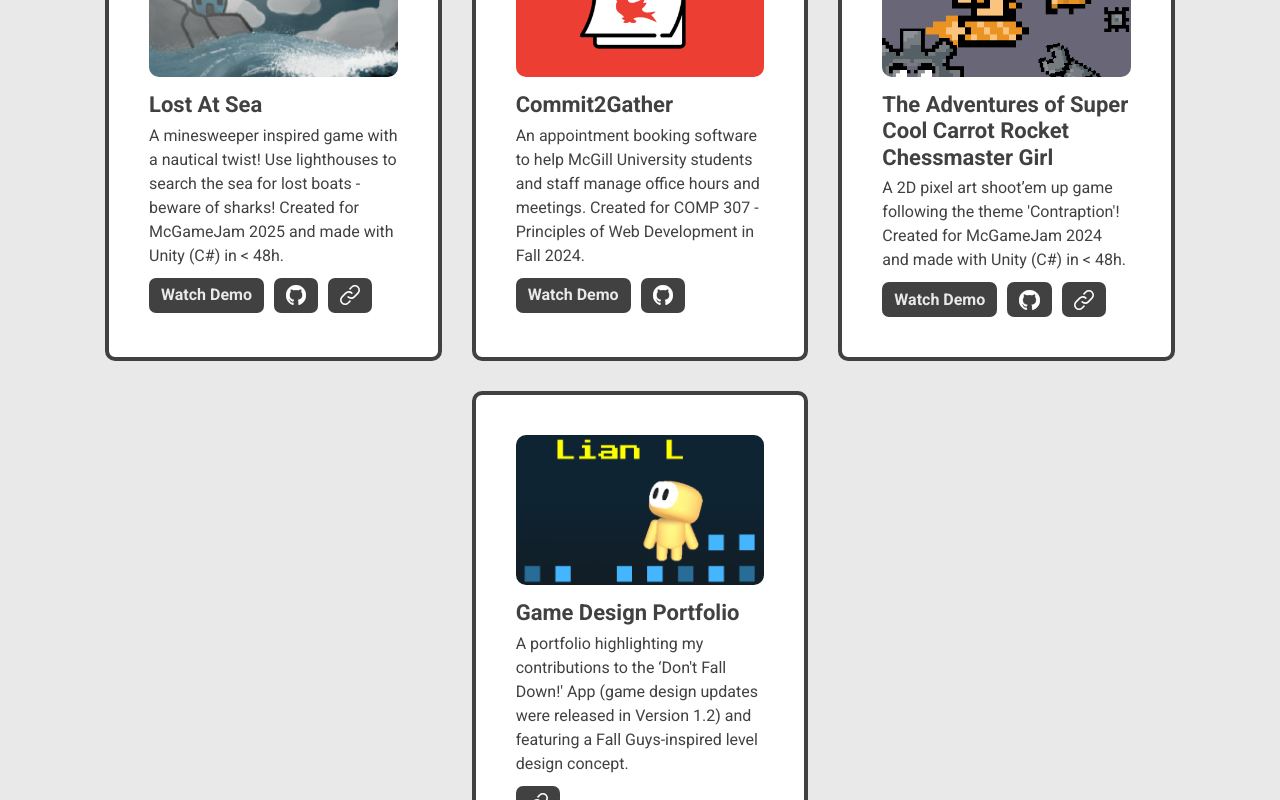
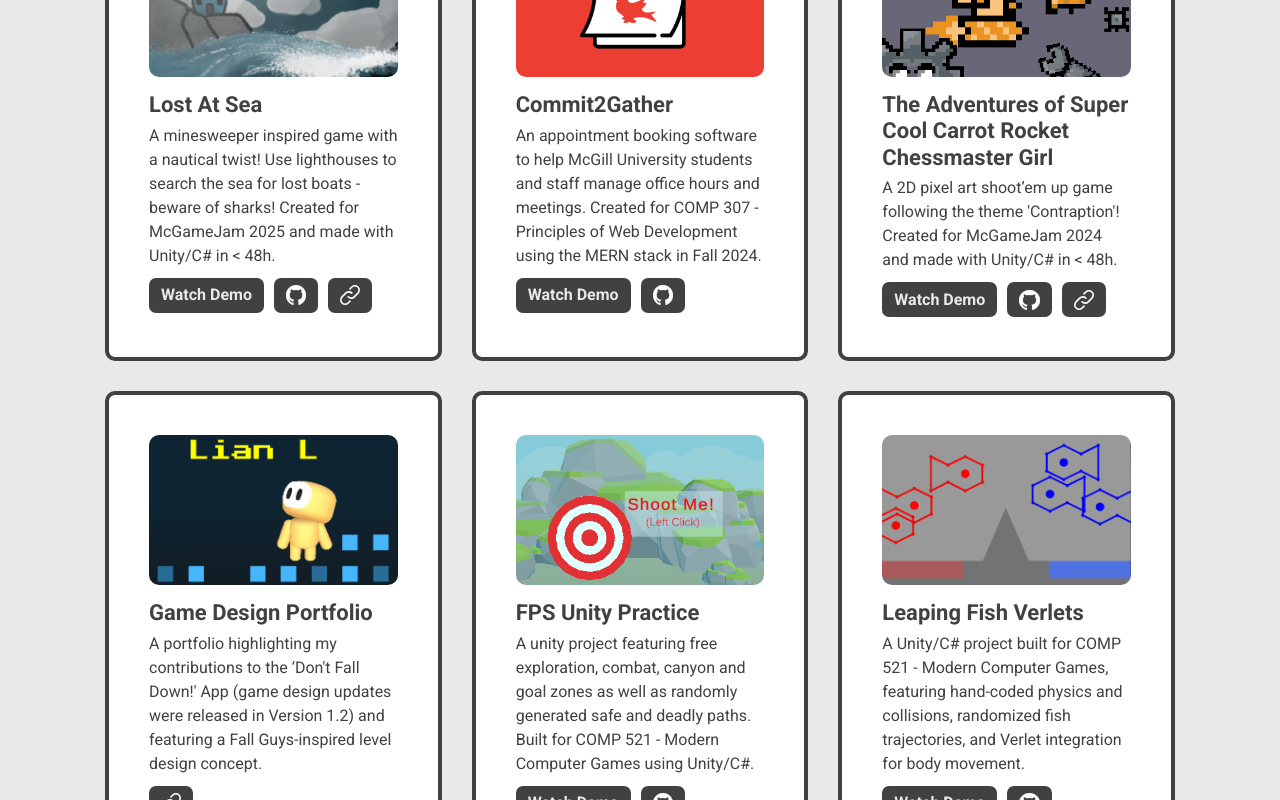
Before and after one commit to LianLambert/lian-website, a Vue app: page / in a window 1280 px wide. Shown: the part 2580-3380 px from the top of the page. Built offline with nearby package versions, Linux system fonts and the light colour scheme.

Commit message:
feat: basic project section?

```diff
--- a/src/components/ProjectEntry.vue
+++ b/src/components/ProjectEntry.vue
@@ -162,14 +162,14 @@ function equalizeProjectHeights() {
 .project-title {
   margin-bottom: 5px;
 
-  &:hover {
+/* to do: decide if I want this   &:hover {
     background-color: var(--off-white);
     color: var(--dark-grey);
     margin: 7px;
     padding: 7px 20px;
     border-radius: 7px;
     transform: scale(1.05);
-  }
+  } */
 }
 
 .project-links-container {
@@ -207,11 +207,11 @@ function equalizeProjectHeights() {
 .project-video {
   height: 150px;
   width: 100%;
-  border-radius: 10px;
 }
 
 .project-image {
   object-fit: cover;
+  border-radius: 10px;
 }
 
 .project-video {
--- a/src/components/sections/ProjectSection.vue
+++ b/src/components/sections/ProjectSection.vue
@@ -5,7 +5,7 @@
       <ProjectEntry
         title="Lost At Sea"
         :image="LostAtSea"
-        description="A minesweeper inspired game with a nautical twist! Use lighthouses to search the sea for lost boats - beware of sharks! Created for McGameJam 2025 and made with Unity (C#) in < 48h."
+        description="A minesweeper inspired game with a nautical twist! Use lighthouses to search the sea for lost boats - beware of sharks! Created for McGameJam 2025 and made with Unity/C# in < 48h."
         primaryLink="https://lianl.itch.io/lost-at-sea"
         demoLink="https://www.youtube.com/watch?v=FVWS2cOupnk&ab_channel=Lian"
         githubLink="https://github.com/LianLambert/Lost-At-Sea-McGameJam2025"
@@ -15,7 +15,7 @@
       <ProjectEntry
         title="Commit2Gather"
         :image="Commit2Gather"
-        description="An appointment booking software to help McGill University students and staff manage office hours and meetings. Created for COMP 307 - Principles of Web Development in Fall 2024."
+        description="An appointment booking software to help McGill University students and staff manage office hours and meetings. Created for COMP 307 - Principles of Web Development using the MERN stack in Fall 2024."
         primaryLink="https://github.com/lil1an/commit2gather"
         demoLink="https://www.youtube.com/watch?v=-zRBUqTmG-U&t=3s&ab_channel=Lian"
         githubLink="https://github.com/lil1an/commit2gather"
@@ -24,7 +24,7 @@
       <ProjectEntry
         title="The Adventures of Super Cool Carrot Rocket Chessmaster Girl"
         :image="TASCCRCG"
-        description="A 2D pixel art shoot’em up game following the theme 'Contraption'! Created for McGameJam 2024 and made with Unity (C#) in < 48h."
+        description="A 2D pixel art shoot’em up game following the theme 'Contraption'! Created for McGameJam 2024 and made with Unity/C# in < 48h."
         primaryLink="https://lianl.itch.io/the-adventures-of-super-cool-carrot-rocket-chessmaster-girl"
         demoLink="https://www.youtube.com/watch?v=ISyCelCeTNc&t=9s&ab_channel=Lian"
         githubLink="https://github.com/LianLambert/The-Adventures-of-Super-Cool-Carrot-Rocket-Chessmaster-Girl-McGameJam2024"
@@ -39,25 +39,24 @@
         primaryLink="https://docs.google.com/presentation/d/1hII6qBH_dLbKPqPi4oqcR_595N9Twu2WiQ7Q0VdtBjU/edit#slide=id.gace710277d_0_491"
         otherLink="https://docs.google.com/presentation/d/1hII6qBH_dLbKPqPi4oqcR_595N9Twu2WiQ7Q0VdtBjU/edit#slide=id.gace710277d_0_491"
       />
-      <!-- <ProjectEntry
+      <ProjectEntry
         title="FPS Unity Practice"
         :image="FPSUnity"
-        description="TO DO"
-        primaryLink="TO DO"
-        githubLink="TO DO"
-        demoLink="TO DO"
+        description="A unity project featuring free exploration, combat, canyon and goal zones as well as randomly generated safe and deadly paths. Built for COMP 521 - Modern Computer Games using Unity/C#."
+        primaryLink="https://github.com/LianLambert/FPS-Unity-Assignment"
+        githubLink="https://github.com/LianLambert/FPS-Unity-Assignment"
+        demoLink="https://www.youtube.com/watch?v=5vyfgUvrMes&ab_channel=Lian"
         :demo-video="FPSUnityVideo"
       />
-
-      need to fix video for this one
       <ProjectEntry
         title="Leaping Fish Verlets"
         :image="LeapingFishVerlets"
-        description="TO DO"
-        primaryLink="TO DO"
-        demoLink="TO DO"
+        description="A Unity/C# project built for COMP 521 - Modern Computer Games, featuring hand-coded physics and collisions, randomized fish trajectories, and Verlet integration for body movement."
+        primaryLink="https://github.com/LianLambert/Leaping-Fish-Verlet-Assignment"
+        githubLink="https://github.com/LianLambert/Leaping-Fish-Verlet-Assignment"
+        demoLink="https://www.youtube.com/watch?v=V70TlsH6XvI&ab_channel=Lian"
         :demo-video="LeapingFishVerletsVideo"
-      /> -->
+      />
     </div>
   </section>
 </template>
@@ -70,7 +69,7 @@ import Commit2Gather from "../../images/Commit2Gather.png";
 import TASCCRCG from "../../images/TASCCRCG.png";
 import Portfolio from "../../images/portfolio.png";
 import FPSUnity from "../../images/fps-unity.png";
-import LeapingFishVerlets from "../../images/portfolio.png";
+import LeapingFishVerlets from "../../images/leaping-fish-verlets.png";
 
 // project videos
 import LostAtSeaVideo from "../../videos/LostAtSea-preview.mp4";
```
